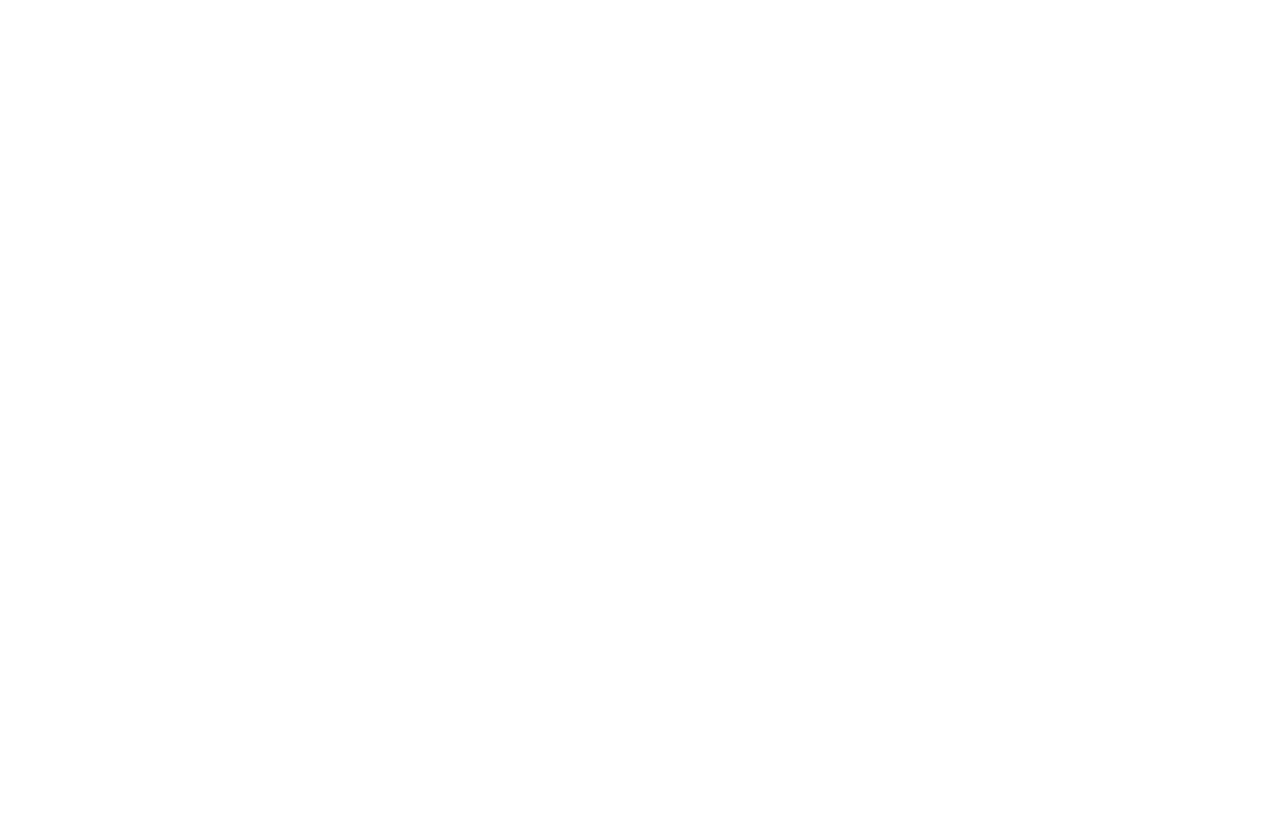
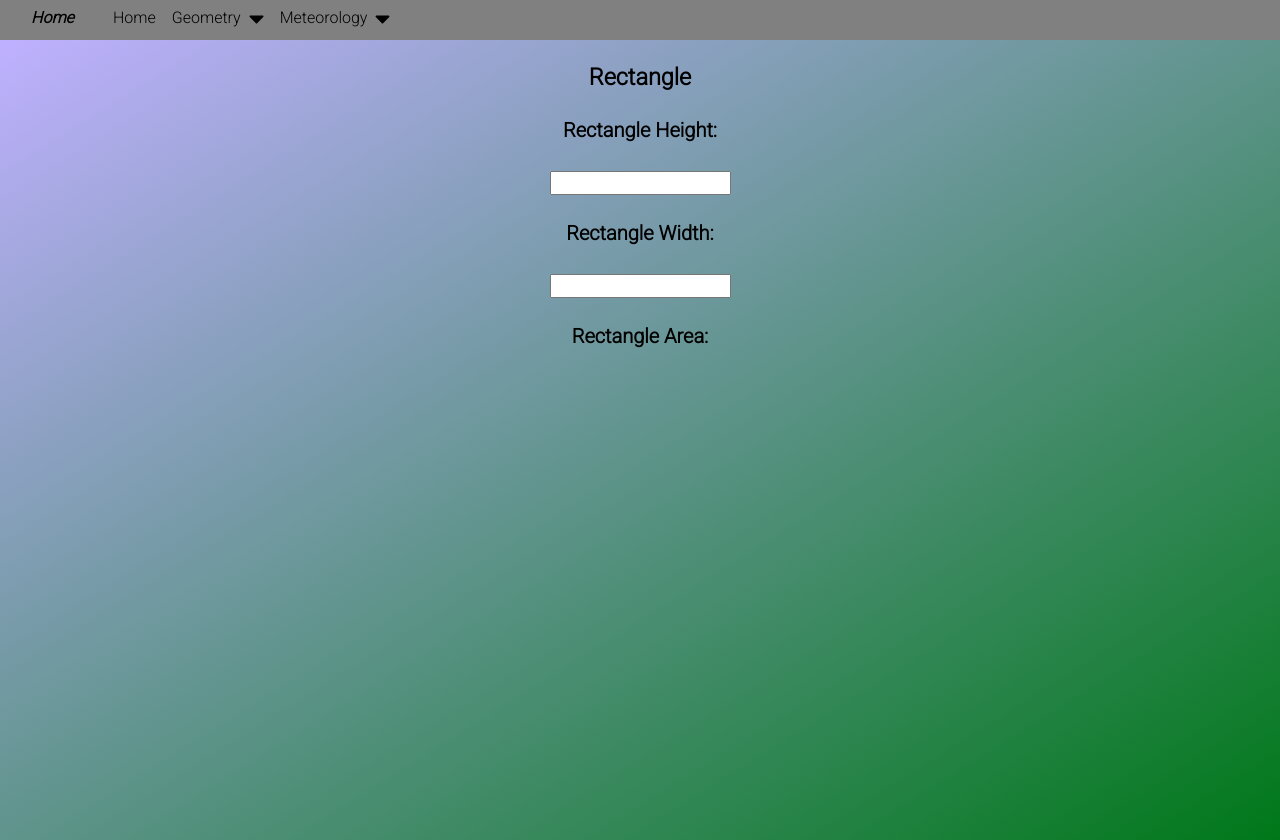
Before and after one commit to jjdonnel/conversions, a React (Create React App) app: page /rectangle in a window 1280 px wide. Before the commit this address had no page. Before the commit the page ends 800 px from the top, so only its background shows below. Built offline with nearby package versions, Linux system fonts and the light colour scheme.

Commit message:
Triangle and Rectangle Comps

```diff
--- a/src/App.css
+++ b/src/App.css
@@ -3,9 +3,12 @@
   padding: 0; */
   box-sizing: border-box;
   text-align: center;
+
+}
+
+li {
   cursor: pointer;
 }
-
 body {
   /* width: 100vw; */
   margin: 0;
@@ -22,6 +25,7 @@
 
 .description {
   margin-top: 35vh;
+  font-style: italic;
 }
 .rotate {
   transform: rotate(180deg);
--- a/src/App.js
+++ b/src/App.js
@@ -6,6 +6,8 @@
 import Circle from './Components/Circles';
 import Pressure from './Components/Pressure';
 import Fluid from './Components/Fluid';
+import Triangle from './Components/Triangle';
+import Rectangle from './Components/Rectangle';
 import React from 'react';
 import { AnimatePresence, motion } from 'framer-motion';
 import './App.css';
@@ -14,8 +16,6 @@
 import { BrowserRouter as Router, Link } from 'react-router-dom';
 
 function App() {
-
-
 
   return (
     // <motion.div
@@ -33,6 +33,8 @@
           <Route path="circle" element={<Circle />} />
           <Route path="pressure" element={<Pressure />} />
           <Route path="fluid" element={<Fluid />} />
+          <Route path="triangle" element={<Triangle />} />
+          <Route path="rectangle" element={<Rectangle />} />
         </Route>
       </Routes>
     </Router>
--- a/src/Components/Home.js
+++ b/src/Components/Home.js
@@ -10,7 +10,7 @@
                 exit={{opacity: 0}}
                 transition={{ duration: 0.5 }} className='parent' style={{ color: "black"}}
             >
-            <h3 className='description'>A collection of simple conversion calculators.</h3>
+            <h3 className='description'>Conversion Calculators Etc...</h3>
             </motion.div>
         </div>
     );
--- a/src/Components/Layout.js
+++ b/src/Components/Layout.js
@@ -13,7 +13,9 @@
   const [ isToggled, setIsToggled ] = useState(false);
   const [ geometry, setGeometry ] = useState(false);
   const [ meteorology, setMeteorology ] = useState(false);
+  const [shapes, setShapes] = useState(false);
   const parentRef = useRef();
+  const childRef = useRef();
 
   return(
       <div className="App">
@@ -47,15 +49,64 @@
                 </div>
 
                 <ul ref={parentRef} className="submenu" style={geometry ?
-                    {height: parentRef.current.scrollHeight + 'px', opacity: '1', transition: 'all 0.5s ease'} :
-                    {height: '0px', opacity: '0', transition: '0.5s ease'}}>
+                    {height: 'auto', opacity: '1', transition: 'all 0.2s ease'} :
+                    {height: '0px', opacity: '0', transition: '0.2s ease'}}>
                         { geoOptions.map((option, index) => {
-                            return (
-                                <li key={index} onClick={
-                                  (e) => { setSelected(option.title); setIsToggled(!isToggled); setGeometry(false);setMeteorology(false)}}>
-                                    <Link to={option.path}>{option.title}</Link>
-                                </li>
-                            )
+
+                    {
+                      if (option.children) {
+                        return (
+                          <li key={index} className="drop">
+                            <a href={option.path}></a>
+                            <div className="title" onClick={(e) => { setShapes(!shapes); }}>
+                              {option.title}
+                              <div className="arrow">
+                                <Arrow className={ shapes ? "arrow_icon" : "arrow_icon rotate" } width={15} />
+                              </div>
+                            </div>
+
+                            <ul
+                              ref={childRef}
+                              className="childMenu"
+                              style={
+                                shapes
+                                  ? {
+                                      height: "auto",
+                                      opacity: 1,
+                                      transition: "all 0.2s ease",
+                                    }
+                                  : {
+                                      height: "0px",
+                                      opacity: 0,
+                                      transition: "0.2s ease",
+                                    }
+                              }
+                            >
+                              {option.children.map((child, index) => {
+                                return (
+                                  <li key={index}>
+                                    <a href={child.path}>{child.title}</a>
+                                  </li>
+                                );
+                              })}
+                            </ul>
+                          </li>
+                        );
+                      } else {
+                        return (
+                          <li key={index}>
+                            <a href={option.path}>{option.title}</a>
+                          </li>
+                        );
+                      }
+                    }
+
+                            // return (
+                            //     <li key={index} onClick={
+                            //       (e) => { setSelected(option.title); setIsToggled(!isToggled); setGeometry(false);setMeteorology(false)}}>
+                            //         <Link to={option.path}>{option.title}</Link>
+                            //     </li>
+                            // )
                         })}
                 </ul>
               </li>
@@ -68,8 +119,8 @@
                 </div>
 
                 <ul ref={parentRef} className="submenu" style={meteorology ?
-                    {height: parentRef.current.scrollHeight + 'px', transition: '0.5s ease'} :
-                    {height: '0px', transition: '0.5s ease'}}>
+                    {height: 'auto', opacity: '1', transition: '0.2s ease'} :
+                    {height: '0px', opacity: '0', transition: '0.2s ease'}}>
                       { metOptions.map((option, index) => {
                             return (
                                 <li key={index} onClick={
--- /dev/null
+++ b/src/Components/Rectangle.js
@@ -0,0 +1,56 @@
+import React, { useState, useEffect } from "react";
+import { AnimatePresence, motion } from 'framer-motion';
+
+function Rectangle() {
+
+    const [ rectangle, setRectangle ] = useState({
+        height: null, width: null
+    })
+
+   const changeArea = (e) => {
+
+    let name = e.target.name;
+    let value = e.target.value;
+
+    const newValues = {
+        ...rectangle,
+        [name]: value
+    }
+    setRectangle(newValues);
+
+    calcArea(newValues)
+   }
+
+   const [ area, setArea ] = useState(null)
+
+   const calcArea = (newValues) => {
+    const { height, width } = newValues;
+    const newArea = parseFloat(height) * parseFloat(width)
+    setArea(newArea)
+   }
+    // })
+
+    return (
+        <div className="length">
+            <motion.div
+                initial={{ opacity: 0 }}
+                animate={{ opacity: 1 }}
+                exit={{opacity: 0}}
+                transition={{ duration: 0.5 }} className='parent' style={{ color: "black"}}
+            >
+                <h3>Rectangle</h3>
+                <h4>Rectangle Height:</h4>
+                <input type="number" name='height' value={rectangle.height} onChange={changeArea}></input>
+
+                <h4>Rectangle Width:</h4>
+                <input type="number" name='width' value={rectangle.width} onChange={changeArea}></input>
+
+                <h4>Rectangle Area: </h4>
+                <h4>{area}</h4>
+
+            </motion.div>
+        </div>
+    )
+}
+
+export default Rectangle;
--- /dev/null
+++ b/src/Components/Triangle.js
@@ -0,0 +1,56 @@
+import React, { useState, useEffect } from "react";
+import { AnimatePresence, motion } from 'framer-motion';
+
+function Triangle() {
+
+        const [ triangle, setTriangle ] = useState({
+            height: '', width: ''
+        })
+
+       const changeArea = (e) => {
+
+        let name = e.target.name;
+        let value = e.target.value;
+
+        const newValues = {
+            ...triangle,
+            [name]: value
+        }
+        setTriangle(newValues);
+
+        calcArea(newValues)
+       }
+
+       const [ area, setArea ] = useState('')
+
+       const calcArea = (newValues) => {
+        const { height, width } = newValues;
+        const newArea = ( parseFloat(height) * parseFloat(width) ) / 2
+        setArea(newArea)
+       }
+        // })
+
+        return (
+            <div className="length">
+                <motion.div
+                    initial={{ opacity: 0 }}
+                    animate={{ opacity: 1 }}
+                    exit={{opacity: 0}}
+                    transition={{ duration: 0.5 }} className='parent' style={{ color: "black"}}
+                >
+                    <h3>Triangle</h3>
+                    <h4>Triangle Height:</h4>
+                    <input type="number" name='height' value={triangle.height} onChange={changeArea}></input>
+
+                    <h4>Triangle Width:</h4>
+                    <input type="number" name='width' value={triangle.width} onChange={changeArea}></input>
+
+                    <h4>Triangle Area: </h4>
+                    <h4>{area}</h4>
+
+                </motion.div>
+            </div>
+        )
+    }
+
+export default Triangle;
--- a/src/Components/navbar.css
+++ b/src/Components/navbar.css
@@ -2,6 +2,7 @@
     display: flex;
     background-color: gray;
     align-items: center;
+
   }
 
   .menu {
@@ -37,7 +38,7 @@
 
   .drop {
     display: flex;
-    flex-direction: row;
+    flex-direction: column;
 }
 
 .title {
@@ -62,11 +63,12 @@
 .submenu li {
     padding-left: 2em;
     padding-right: 2em;
+    text-align: left;
 }
 
 .arrow_icon {
     margin: 0;
-    transition: transform 0.5s ease;
+    transition: transform 0.2s ease;
 }
 
 .rotate {
@@ -89,6 +91,9 @@
     display: flex;
   }
 
+  .childMenu {
+    padding: 0;
+  }
 @media only screen and (max-width: 800px) {
 
     .nav {
@@ -100,7 +105,7 @@
 
     .top_arrow_icon {
         transform: rotate(270deg);
-        transition: transform 0.5s ease;
+        transition: transform 0.2s ease;
 
     }
 
@@ -109,7 +114,7 @@
     }
     .menu {
         position: absolute;
-        background-color: rgba(128, 128, 128, 0.5);
+        /* background-color: rgba(128, 128, 128, 0.5); */
         left: 0;
         min-width: 0;
         height: 40px;
@@ -152,12 +157,13 @@
         align-items: center;
     }
     li {
-        text-align: center;
+        text-align: left;
     }
     .submenu {
+      background-color: lightblue;
         position: relative;
         margin: 0;
-        background-color: lightblue;
+        /* background-color: lightblue; */
     }
 
     .submenu li {
--- a/src/options.js
+++ b/src/options.js
@@ -1,14 +1,30 @@
 export const geoOptions = [
 
-    {
-      title: "Length",
-      path: "/length"
+  {
+    title: "Length",
+    path: "/length"
   },
 
   {
-      title: "Circle",
-      path: "/circle"
+    title: "Shapes",
+    path: "#",
+    children: [
+        {
+            title: 'Circle',
+            path: '/circle'
+        },
+
+        {
+            title: 'Rectangle',
+            path: '/rectangle'
+        },
+        {
+            title: 'Triangle',
+            path: '/triangle'
+        },
+    ]
   }
+
 ]
 
 export const metOptions = [
@@ -29,11 +45,15 @@
     }
 ];
 
-export const homeOption = [
+export const otherOptions = [
 
+  // {
+  //   title: "Home",
+  //   path: "/home"
+  // }
   {
-    title: "Home",
-    path: "/home"
+    title: "Fluid",
+    path: "/fluid"
   }
 ];
     // {
```
